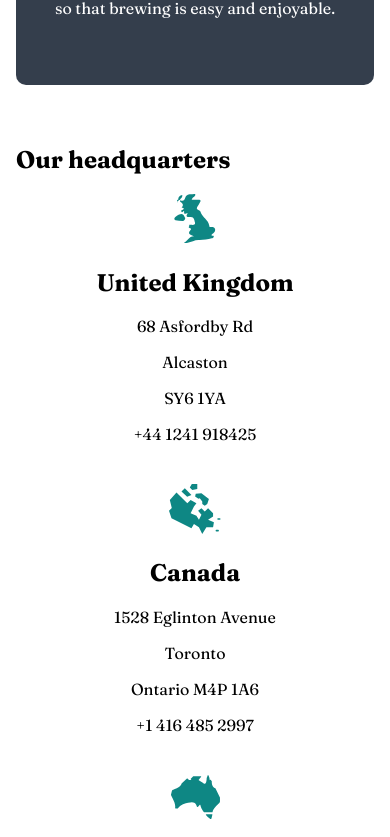
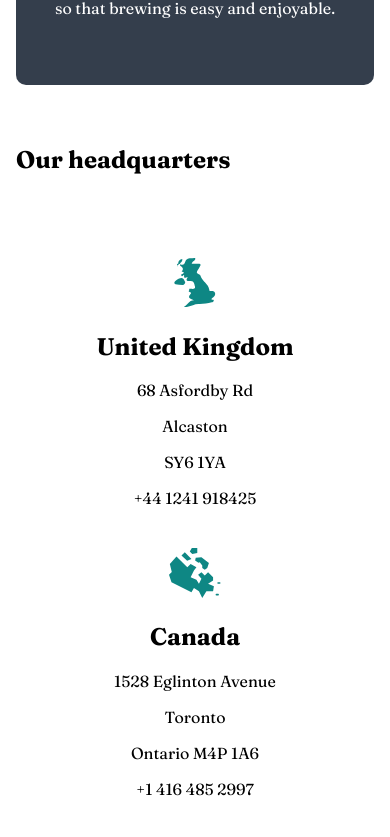
Before and after one commit to maha404/coffeeroasters-subscription-site, a React (Vite) app in the folder coffee-subscription-site/: page /about in a window 390 px wide. Shown: the part 2098-2935 px from the top of the page. Built offline with nearby package versions, Linux system fonts and the light colour scheme.

Commit message:
Refactor HeadquartersSection layout for improved responsiveness and organization

```diff
--- a/coffee-subscription-site/src/App.css
+++ b/coffee-subscription-site/src/App.css
@@ -791,7 +791,7 @@ header {
 .headquarters-section {
 
     @media screen and (min-width: 1024px) {
-        width: 1045px;
+        width: 85%;
         margin: 0 auto;
     }
 }
@@ -813,9 +813,21 @@ header {
         gap: 96px;
         width: 80%;
         margin: 0 auto;
+        text-align: left;
     }
 
 
+}
+
+.headquarters-container{
+    display: flex;
+    flex-direction: column;
+    gap: 64px;
+
+    @media screen and (min-width: 1024px) {
+        width: 80%;
+        margin: 0 auto;
+    }
 }
 
 /* Create plan */
--- a/coffee-subscription-site/src/Components/HeadquartersSection.tsx
+++ b/coffee-subscription-site/src/Components/HeadquartersSection.tsx
@@ -5,9 +5,11 @@ import HeadquartersSectionCard from './HeadquaterSectionCard';
 
 export default function HeadquartersSection() {
     return (
-        <section className="headquarters-section">
-            <div className='headquarters-text'>
-                <h2>Our headquarters</h2>
+        <section className="headquarters-container">
+
+                <div>
+                    <h2>Our headquarters</h2>
+                </div>
                 <div className='headquarters-cards'>
                     <HeadquartersSectionCard
                     imageSrc={UkIcon}
@@ -37,7 +39,7 @@ export default function HeadquartersSection() {
                     phone="+61 4 9928 3629"
                     />
                 </div>
-            </div>
+
         </section>
     )
 }
```
